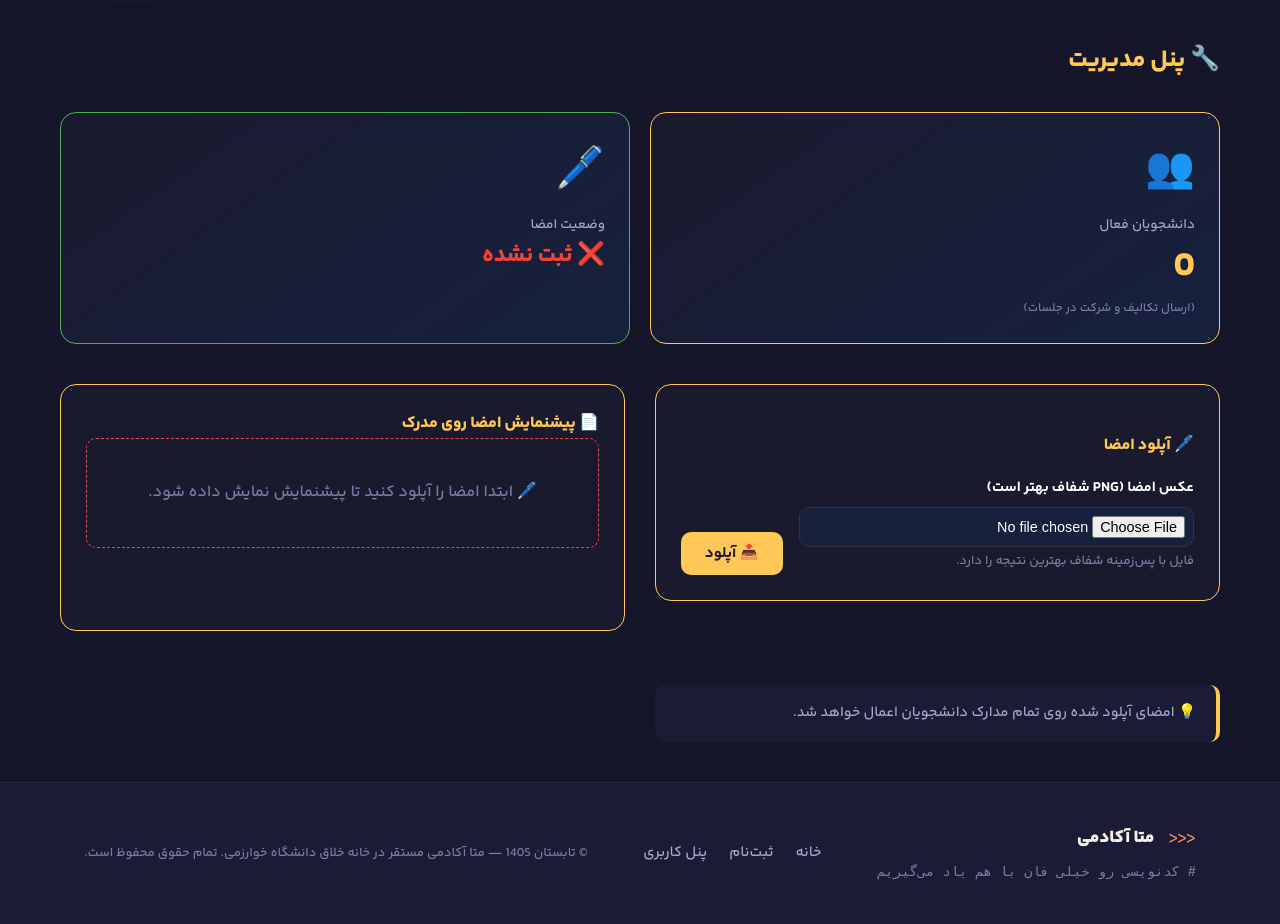
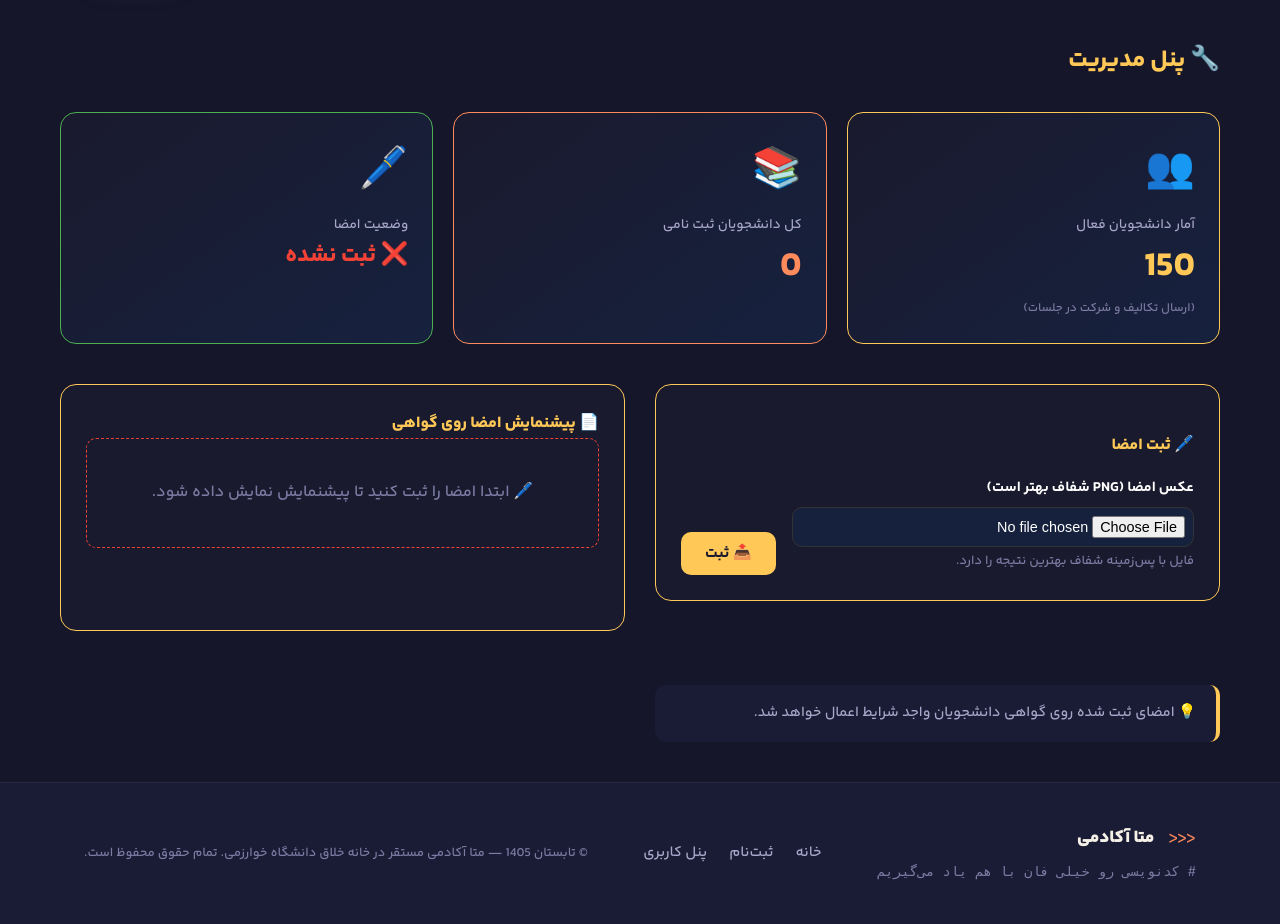
Before and after one commit to MahdyarTlb/metaAcademy, a Django app: page /admin-dashboard/ in a window 1280 px wide. Shown: the part 97-1021 px from the top of the page. Run offline with Django 5.2, Linux system fonts and the light colour scheme; data that the repository does not hold is empty.

Commit message:
admin dash

```diff
--- a/core/views.py
+++ b/core/views.py
@@ -430,6 +430,7 @@ class CertificateView(View):
 def admin_dashboard(request):
     # ========== آمار ==========
     total_students = Student.objects.count()
+    active_students = Student.objects.filter(national_code__isnull=False).count() + 150
     has_signature = Signature.objects.exists()
 
      # ========== پردازش آپلود امضا ==========
@@ -458,6 +459,7 @@ def admin_dashboard(request):
 
     context = {
         'total_students': total_students,
+        'active_students': active_students,
         'has_signature': has_signature,
         'signature': signature,
         'preview_image_url': preview_image_url,
--- a/templates/admin_dashboard.html
+++ b/templates/admin_dashboard.html
@@ -15,15 +15,15 @@
     <div style="display: grid; grid-template-columns: repeat(auto-fit, minmax(220px, 1fr)); gap: 20px; margin-bottom: 40px;">
         <div style="background: linear-gradient(145deg, #1a1a2e, #16213e); padding: 24px; border-radius: var(--radius-md); border: 1px solid var(--gold);">
             <div style="font-size: 2.5rem; margin-bottom: 6px;">👥</div>
-            <div style="color: var(--text-muted); font-size: 0.85rem;">دانشجویان فعال</div>
-            <div style="color: var(--gold); font-size: 2.2rem; font-weight: 700;">{{ total_students }}</div>
+            <div style="color: var(--text-muted); font-size: 0.85rem;">آمار دانشجویان فعال</div>
+            <div style="color: var(--gold); font-size: 2.2rem; font-weight: 700;">{{ active_students }}</div>
             <div style="color: var(--text-faint); font-size: 0.75rem;">(ارسال تکالیف و شرکت در جلسات)</div>
         </div>
-        <!-- <div style="background: linear-gradient(145deg, #1a1a2e, #16213e); padding: 24px; border-radius: var(--radius-md); border: 1px solid var(--coral);">
+        <div style="background: linear-gradient(145deg, #1a1a2e, #16213e); padding: 24px; border-radius: var(--radius-md); border: 1px solid var(--coral);">
             <div style="font-size: 2.5rem; margin-bottom: 6px;">📚</div>
-            <div style="color: var(--text-muted); font-size: 0.85rem;">کل دانشجویان</div>
+            <div style="color: var(--text-muted); font-size: 0.85rem;"> کل دانشجویان ثبت نامی</div>
             <div style="color: var(--coral); font-size: 2.2rem; font-weight: 700;">{{ total_students }}</div>
-        </div> -->
+        </div>
         <div style="background: linear-gradient(145deg, #1a1a2e, #16213e); padding: 24px; border-radius: var(--radius-md); border: 1px solid #4caf50;">
             <div style="font-size: 2.5rem; margin-bottom: 6px;">🖊️</div>
             <div style="color: var(--text-muted); font-size: 0.85rem;">وضعیت امضا</div>
@@ -38,7 +38,7 @@
 
   {# ========== بخش آپلود امضا (بالا) ========== #}
     <div style="background: #1a1a2e; padding: 25px; border-radius: var(--radius-md); border: 1px solid var(--gold); margin-bottom: 30px;">
-        <h4 style="color: var(--gold); margin-bottom: 16px;">🖊️ آپلود امضا</h4>
+        <h4 style="color: var(--gold); margin-bottom: 16px;">🖊️ ثبت امضا</h4>
         <form method="post" enctype="multipart/form-data">
             {% csrf_token %}
             <div style="display: flex; flex-wrap: wrap; gap: 16px; align-items: flex-end;">
@@ -49,7 +49,7 @@
                     <small style="color: var(--text-faint); font-size: 0.8rem;">فایل با پس‌زمینه شفاف بهترین نتیجه را دارد.</small>
                 </div>
                 <button type="submit" class="btn btn-gold" style="background: var(--gold); color: #1a1a2e; padding: 10px 24px; border: none; border-radius: var(--radius-sm); font-weight: 600; cursor: pointer; font-size: 0.95rem; white-space: nowrap;">
-                    📤 آپلود
+                    📤 ثبت
                 </button>
             </div>
         </form>
@@ -70,7 +70,7 @@
     {# ========== بخش پیشنمایش مدرک (پایین) ========== #}
     <div style="background: #1a1a2e; padding: 25px; border-radius: var(--radius-md); border: 1px solid var(--gold);">
         <div style="display: flex; justify-content: space-between; align-items: center; margin-bottom: 0px; flex-wrap: wrap; gap: 8px;">
-            <h4 style="color: var(--gold); margin: 0;">📄 پیشنمایش امضا روی مدرک</h4>
+            <h4 style="color: var(--gold); margin: 0;">📄 پیشنمایش امضا روی گواهی</h4>
             <!-- {% if preview_image_url %}
                 <a href="{{ preview_image_url }}" target="_blank" class="btn btn-ghost" style="border: 1px solid var(--gold); color: var(--gold); padding: 6px 14px; border-radius: var(--radius-sm); text-decoration: none; font-size: 0.85rem;">
                     🔍 مشاهده در تب جدید
@@ -88,7 +88,7 @@
                 </a>
             </div>
             <p style="color: var(--text-faint); font-size: 0.8rem; margin-top: 4px;">
-                ✅ موقعیت امضا (چپ پایین) روی قالب مدرک نمایش داده شده است.
+                ✅ موقعیت امضا (چپ پایین) روی قالب گواهی نمایش داده شده است.
             </p>
         {% elif signature %}
             <div style="padding: 40px 20px; text-align: center; color: var(--text-faint); border: 1px dashed var(--gold); border-radius: var(--radius-sm);">
@@ -96,7 +96,7 @@
             </div>
         {% else %}
             <div style="padding: 40px 20px; text-align: center; color: var(--text-faint); border: 1px dashed #f44336; border-radius: var(--radius-sm);">
-                🖊️ ابتدا امضا را آپلود کنید تا پیشنمایش نمایش داده شود.
+                🖊️ ابتدا امضا را ثبت کنید تا پیشنمایش نمایش داده شود.
             </div>
         {% endif %}
     </div>
@@ -104,7 +104,7 @@
     {# ---------- توضیحات پایینی ---------- #}
     <div style="margin-top: 24px; background: var(--bg-alt); padding: 16px 20px; border-radius: var(--radius-sm); border-right: 4px solid var(--gold);">
         <p style="color: var(--text-muted); margin: 0; font-size: 0.9rem;">
-            💡 امضای آپلود شده روی تمام مدارک دانشجویان اعمال خواهد شد.
+            💡 امضای ثبت شده روی گواهی دانشجویان واجد شرایط اعمال خواهد شد.
         </p>
     </div>
 
```
Also changed, not shown: images/متا آکادمی — بوت‌کمپ تابستانه پایتون - Google Chrome 12_06_1405 11_40_16 ب.ظ.png (added), images/متا آکادمی — بوت‌کمپ تابستانه پایتون - Google Chrome 12_06_1405 11_40_36 ب.ظ.png (added).
